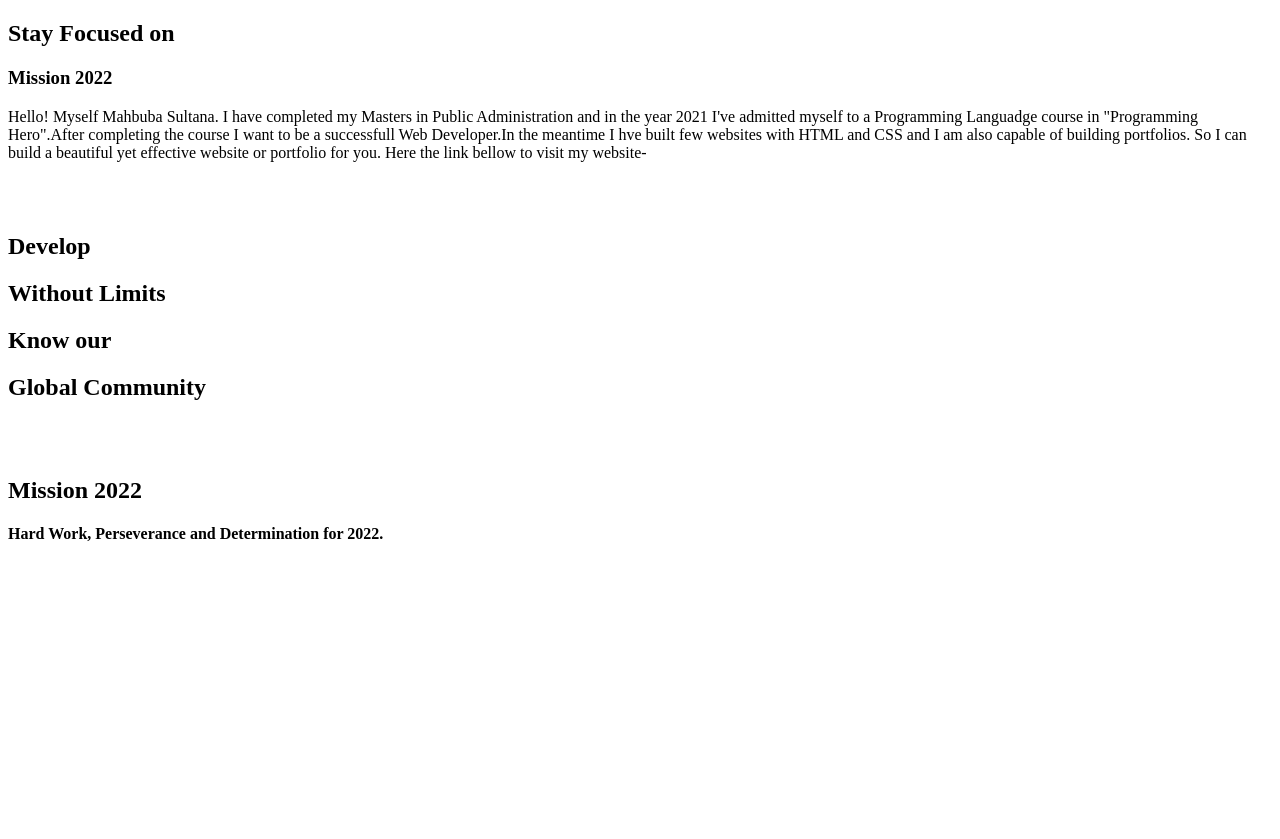
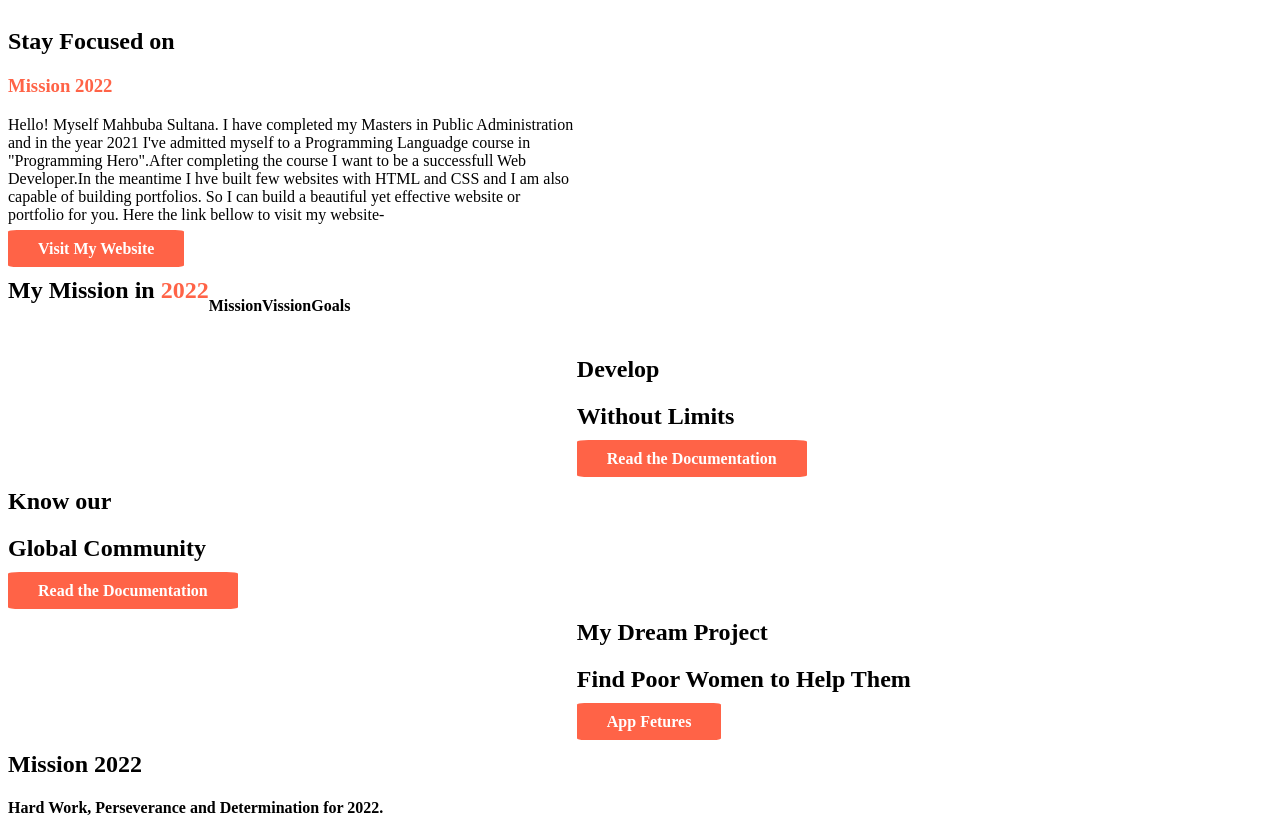
Before and after one commit to mahbubamilly/mission-2022, a plain HTML site: page index.html in a window 1280 px wide. Before the commit the page ends 800 px from the top, so only its background shows below. Drawn offline with Linux system fonts and the light colour scheme.

Commit message:
sections added

```diff
--- a/index.html
+++ b/index.html
@@ -13,16 +13,35 @@
     <section>
         <div class="half-width">
             <h1>Stay Focused on</h1>
-            <h3 class="tomato">Mission 2022</h3>
+            <h3><span class="tomato">Mission 2022</span></h3>
             <p>Hello! Myself Mahbuba Sultana. I have completed my Masters in Public Administration and in the year 2021
                 I've admitted myself to a Programming Languadge course in "Programming Hero".After completing the course
                 I want to be a successfull Web Developer.In the meantime I hve built few websites with HTML and CSS and
                 I am also capable of building portfolios. So I can build a beautiful yet effective website or portfolio
                 for you. Here the link bellow to visit my website- </p>
-            <a href="http://google.com"></a>
+            <a class="link-button" target="_blank" href="http://google.com">Visit My Website</a>
         </div>
         <div class="half-width">
             <img src="mission-2022/images/" alt="">
+        </div>
+    </section>
+    <section>
+        <h1>My Mission in <span class="tomato">2022</span></h1>
+        <div>
+            <img src="" alt="">
+            <h4>Mission</h4>
+            <p></p>
+
+        </div>
+        <div>
+            <img src="" alt="">
+            <h4>Vission</h4>
+            <p></p>
+        </div>
+        <div>
+            <img src="" alt="">
+            <h4>Goals</h4>
+            <p></p>
         </div>
     </section>
     <section>
@@ -33,7 +52,7 @@
             <h1>Develop</h1>
             <h1>Without Limits</h1>
             <p></p>
-            <a href="http://"></a>
+            <a class="link-button" target="_blank" href="http://google.com">Read the Documentation</a>
         </div>
     </section>
     <section>
@@ -41,7 +60,7 @@
             <h1>Know our</h1>
             <h1>Global Community</h1>
             <p> </p>
-            <a href="http://"></a>
+            <a class="link-button" target="_blank" href="http://google.com">Read the Documentation</a>
         </div>
         <div class="half-width">
             <img src="" alt="">
@@ -52,10 +71,10 @@
             <img src="" alt="">
         </div>
         <div class="half-width">
-            <h1></h1>
-            <h1></h1>
+            <h1>My Dream Project</h1>
+            <h1>Find Poor Women to Help Them </h1>
             <p></p>
-            <a href="http://"></a>
+            <a class="link-button" target="_blank" href="http://google.com">App Fetures</a>
         </div>
     </section>
 
--- a/style.css
+++ b/style.css
@@ -0,0 +1,19 @@
+section{
+    display:flex;
+}
+.half-width{
+        width: 45%;
+}
+.tomato{
+    color: tomato;
+}
+.link-button{
+    color: white;
+    background-color: tomato;
+    text-decoration: none;
+    border-radius: 5%;
+    padding: 10px 30px;
+    font-weight: 700;
+
+
+}
```
